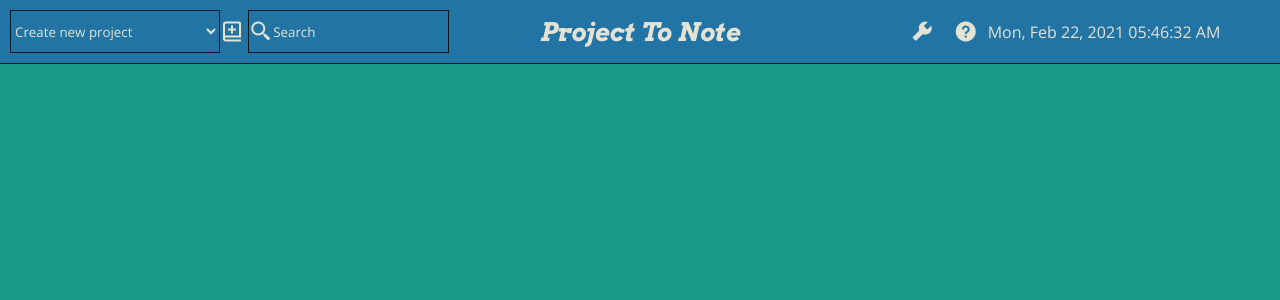
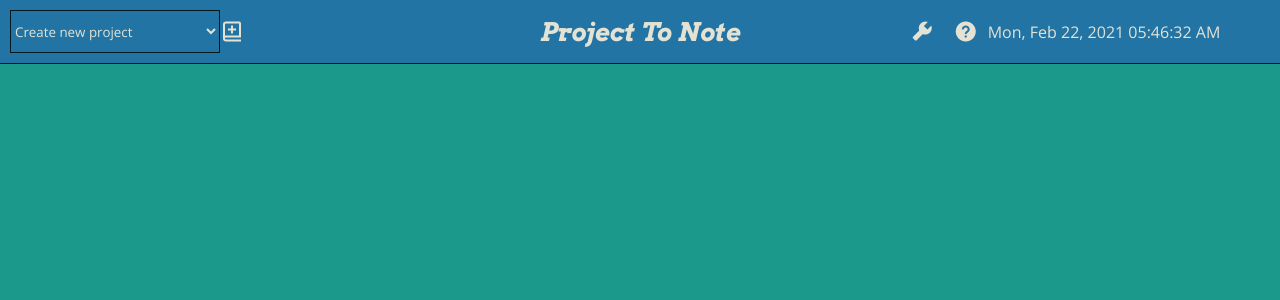
Before and after one commit to SizzlingSeal/trello-clone, a React (Create React App) app: page / in a window 1280 px wide. Shown: the top 300 px of the page. Built offline with nearby package versions, Linux system fonts and the light colour scheme.

Commit message:
third commit

```diff
--- a/src/components/Header.js
+++ b/src/components/Header.js
@@ -5,8 +5,6 @@ import HelpModal from './modals/HelpModal';
 import SettingsModal from './modals/SettingsModal';
 import {ModalContext} from '../contexts/ModalContext';
 import {DataContext} from '../contexts/DataContext';
-
-
 
 const Header = () => {
     const {time} = useContext(Time);
@@ -28,6 +26,14 @@ const Header = () => {
         setSelected(selected);
         itemDispatch({type:'CHANGE_PROJECT', selected});
     }
+    function handleDeleteProject(){
+       const project =  document.getElementById("projects").value.toString();
+       console.log(project);
+       const newProjectList = items.projectList.filter(e => e !== project);
+       console.log(newProjectList);
+
+
+    }
 
     return (
         <header>
@@ -39,10 +45,7 @@ const Header = () => {
             </select>
             <i className='bx bx-book-add bx-tada-hover' id="add"
             onClick={handleModal('addmodal')} title="Add Project"></i>
-            <div className="search">
-            <i className='bx bx-search-alt-2' id="searchlogo" ></i>
-            <input type="text" placeholder="Search"/>
-            </div>
+            {Object.keys(items.projects).length !== 0 &&  <i className='bx bx-trash-alt bx-tada-hover' id="trashproject" onClick={() => handleDeleteProject()}></i>}
             </div>
             <div className="title">
             <a>Project To Note</a>
--- a/src/components/TaskContainer.js
+++ b/src/components/TaskContainer.js
@@ -4,13 +4,14 @@ import AddTodoModal from './modals/AddTodoModal';
 import {ModalContext} from '../contexts/ModalContext';
 import {DataContext} from '../contexts/DataContext';
 import {Droppable} from 'react-beautiful-dnd';
+import { dataReducer } from '../reducer/DataReducer';
 
 
 const TaskContainer = (props) => {
 
     const {modals,dispatch} = useContext(ModalContext);
     const {items, itemDispatch} = useContext(DataContext);
-    const [id, setId] = useState(props.columnname.id);
+    const [id, setId] = useState('');
 
     function handleModal(modal){
         return  () => dispatch({type: 'SHOW_MODAL', id:modal})
@@ -29,8 +30,39 @@ const TaskContainer = (props) => {
         event.preventDefault();
     }
 
+    function handleRemoveTask(){
+        const colId = id;
+        alert(id);
+        const project = document.getElementById('projects').value.toString();
+        let  newColumn = Object.keys(items.columns)
+        .filter(key => key !== colId)
+        .reduce((result, current) => {
+        result[current] = items.columns[current];
+        return result;
+        }, {});
+        let newColumnOrder = items.columnOrder.filter(order => order !== colId);
+        let newTasks = items.projects[project].tasks.filter(task => task !== colId);
+
+        const itemCopy = items;
+        const {todoIds} =itemCopy.columns[id];
+          if(todoIds.length > 0){
+           todoIds.forEach(id => {
+               delete itemCopy.todos[id]
+           });
+         };
+         delete itemCopy.columns[id]
+        let newTodos = itemCopy.todos;
+
+        itemDispatch({type:'REMOVE_TASK', newColumn, newColumnOrder, project, newTasks, newTodos});
+
+    }
+    function handlePressDown(){
+        setId(props.columnname.id);
+        console.log(id)
+    }
+
     return (
-        <div className="task-container">
+        <div className="task-container" onMouseDown={() => handlePressDown()}>
             <div className="top">
             <div className="dragicon"></div>
             <div>
@@ -38,6 +70,7 @@ const TaskContainer = (props) => {
             <i className='bx bx-edit bx-tada-hover' id="edit" ></i>
             </div>
             <i className='bx bx-add-to-queue bx-tada-hover' id="add" onClick={() => {handleChange(); dispatch({type: 'SHOW_MODAL', id:'addtodomodal'});}}></i>
+            <i className='bx bx-trash bx-tada-hover' id="remove" value={props.columnname.id} onClick={ handleRemoveTask}></i>
              </div>
              <Droppable droppableId={props.columnname.id}>
                  {(provided, snapshot) => (
--- a/src/contexts/DataContext.js
+++ b/src/contexts/DataContext.js
@@ -11,7 +11,7 @@ const DataContextProvider = (props) =>{
         columnOrder:[],
         projectList:[],
         displayedProject: '',
-        selectedTask: 'heyasgsgagasgas',
+        selectedTask: '',
     });
 
     return(
--- a/src/index.css
+++ b/src/index.css
@@ -47,22 +47,8 @@ header .organizer #add {
   font-size: 1.5em;
 }
 
-header .organizer .search {
-  margin-left: 1%;
-  display: -webkit-box;
-  display: -ms-flexbox;
-  display: flex;
-  -webkit-box-align: center;
-      -ms-flex-align: center;
-          align-items: center;
-  -webkit-box-pack: center;
-      -ms-flex-pack: center;
-          justify-content: center;
-  height: 100%;
-  border: 1px solid #00171f;
-}
-
-header .organizer .search #searchlogo {
+header .organizer #trashproject {
+  cursor: pointer;
   text-align: center;
   font-size: 1.5em;
   height: -webkit-fit-content;
@@ -70,26 +56,26 @@ header .organizer .search #searchlogo {
   height: fit-content;
 }
 
-header .organizer .search input {
+header .organizer input {
   height: 100%;
   border: none;
   background: transparent;
   outline: none;
 }
 
-header .organizer .search ::-webkit-input-placeholder {
+header .organizer ::-webkit-input-placeholder {
   color: #e4e3d3;
 }
 
-header .organizer .search :-ms-input-placeholder {
+header .organizer :-ms-input-placeholder {
   color: #e4e3d3;
 }
 
-header .organizer .search ::-ms-input-placeholder {
+header .organizer ::-ms-input-placeholder {
   color: #e4e3d3;
 }
 
-header .organizer .search ::placeholder {
+header .organizer ::placeholder {
   color: #e4e3d3;
 }
 
--- a/src/index.scss
+++ b/src/index.scss
@@ -41,14 +41,8 @@ header {
       font-size: 1.5em;
     }
 
-    .search {
-      margin-left: 1%;
-      display: flex;
-      align-items: center;
-      justify-content: center;
-      height: 100%;
-      border: 1px solid $secondary-color;
-      #searchlogo {
+    #trashproject {
+      cursor: pointer;
       text-align: center;
       font-size: 1.5em;
       height: fit-content;
@@ -61,7 +55,6 @@ header {
     }
     ::placeholder {
       color: $font-color;
-      }
     }
   }
 
--- a/src/reducer/DataReducer.js
+++ b/src/reducer/DataReducer.js
@@ -9,7 +9,7 @@ export const dataReducer = (state, action) => {
             title:action.name,
             desc:action.desc,
             tasks:[]
-           }}, projectList:[...state.projectList, [action.name]],
+           }}, projectList:[...state.projectList, action.name],
             displayedProject: action.name}
 
 
@@ -36,7 +36,6 @@ export const dataReducer = (state, action) => {
 
         case 'ADD_TODO':
             const setTodoId = uuidv4();
-            alert(action.desc)
                     return {...state, columns:{...state.columns,
                     [action.columnname] :{
                         ...state.columns[action.columnname],
@@ -75,6 +74,17 @@ export const dataReducer = (state, action) => {
                 todos:action.newTodos
             }
 
+        case 'REMOVE_TASK':
+
+            return{
+                ...state,
+                projects: {...state.projects, [action.project] : {...state.projects[action.project], tasks: action.newTasks}},
+                columns: action.newColumn,
+                todos: action.newTodos,
+                columnOrder: action.newColumnOrder,
+
+            }
+
 
 
 
```
Also changed, not shown: 1 other file (tests, documents, lock files or other folders). Lines whose indentation alone changed are shown as unchanged.
